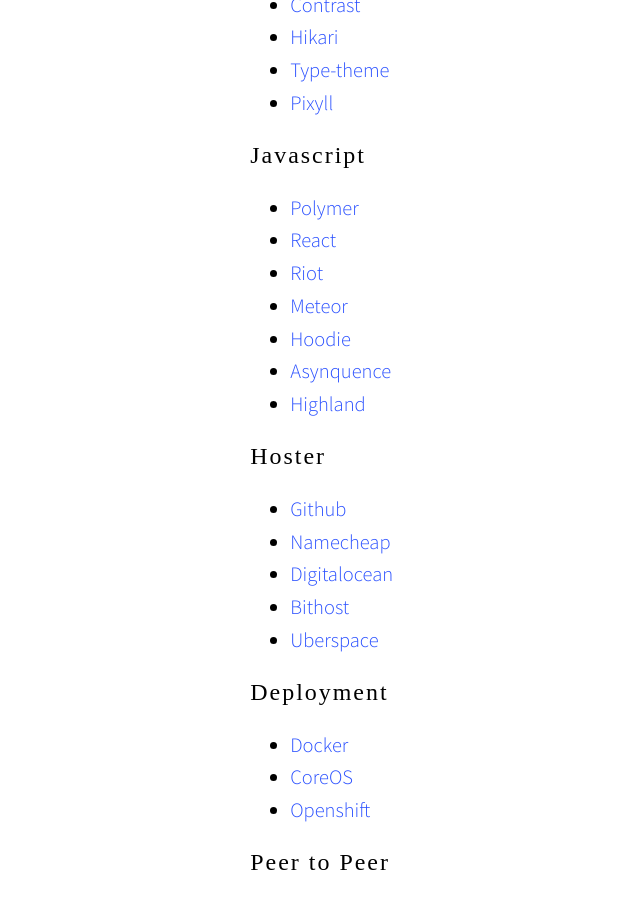
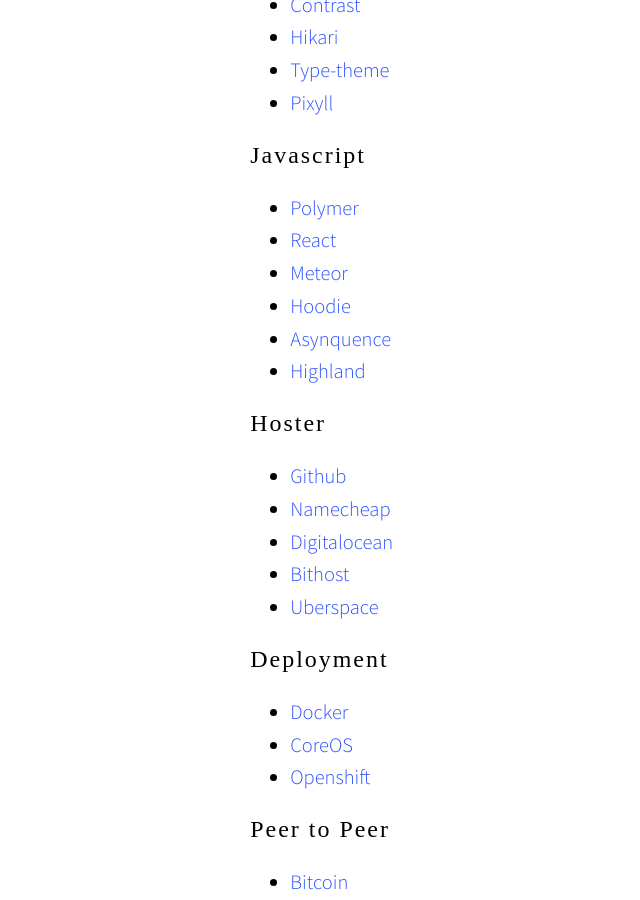
Before and after one commit to wilkistarotieno/wilkistarotieno.github.io, a Jekyll site: the page built from links.md, in a window 1280 px wide and 900 px high, scrolled down 1123 px. Shown: the whole window, without its empty margins (37-677 px from the left). Built offline with Jekyll 4.4.1, drawn with Linux system fonts in a browser that asks for light colours; some web fonts are replaced; Markdown is read by kramdown in place of the engine named in the settings; a script that is not in the unit is left out.

Commit message:
Update links.md

```diff
--- a/links.md
+++ b/links.md
@@ -39,7 +39,6 @@
 
 *   [Polymer](https://www.polymer-project.org/)
 *   [React](http://facebook.github.io/react/)
-*   [Riot](https://muut.com/riotjs/)
 *   [Meteor](https://www.meteor.com/)
 *   [Hoodie](http://hood.ie/)
 *   [Asynquence](https://github.com/getify/asynquence)
```
